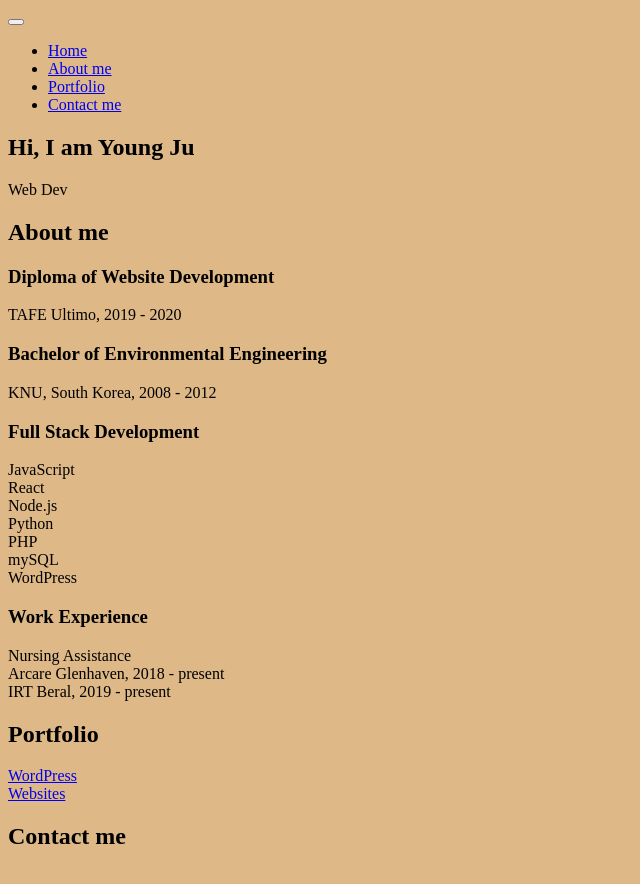
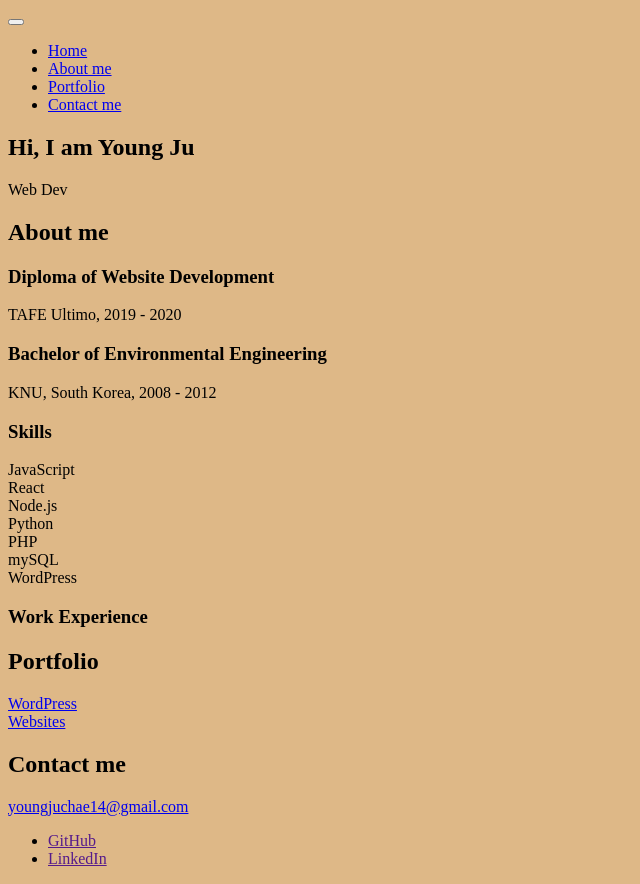
Before and after one commit to dn1470/YJ, a plain HTML site: page index.html in a window 1280 px wide. Shown: the whole page, without its empty margins (0-640 px from the left). Drawn offline with Linux system fonts and the light colour scheme.

Commit message:
added footer

```diff
--- a/index.html
+++ b/index.html
@@ -44,7 +44,7 @@
             </div>
 
             <div class="skill">
-                <h3>Full Stack Development</h3>
+                <h3>Skills</h3>
                 <p>JavaScript<br>
                    React<br>
                    Node.js<br>
@@ -57,9 +57,7 @@
 
             <div class="experience">
                 <h3>Work Experience</h3>
-                <p>Nursing Assistance<br>
-                    Arcare Glenhaven, 2018  - present<br>
-                   IRT Beral, 2019 - present
+                <p>
                 </p>
             </div>
         </div>
@@ -81,5 +79,14 @@
     <section class="contact-me" id="contact">
         <h2 class="section__title section__title--contact-me">Contact me</h2>
     </section>
+
+    <!-- Footer -->
+    <Footer>
+        <a href="mailto:youngjuchae14@gmail.com" class="footer__link">youngjuchae14@gmail.com</a>
+        <ul class="social-list">
+            <li class="social-list__item"><a class="social-list__link" href="">GitHub</a></li>
+            <li class="social-list__item"><a class="social-list__link" href="">LinkedIn</a></li>
+        </ul>
+    </Footer>
 </body>
 </html>
```
